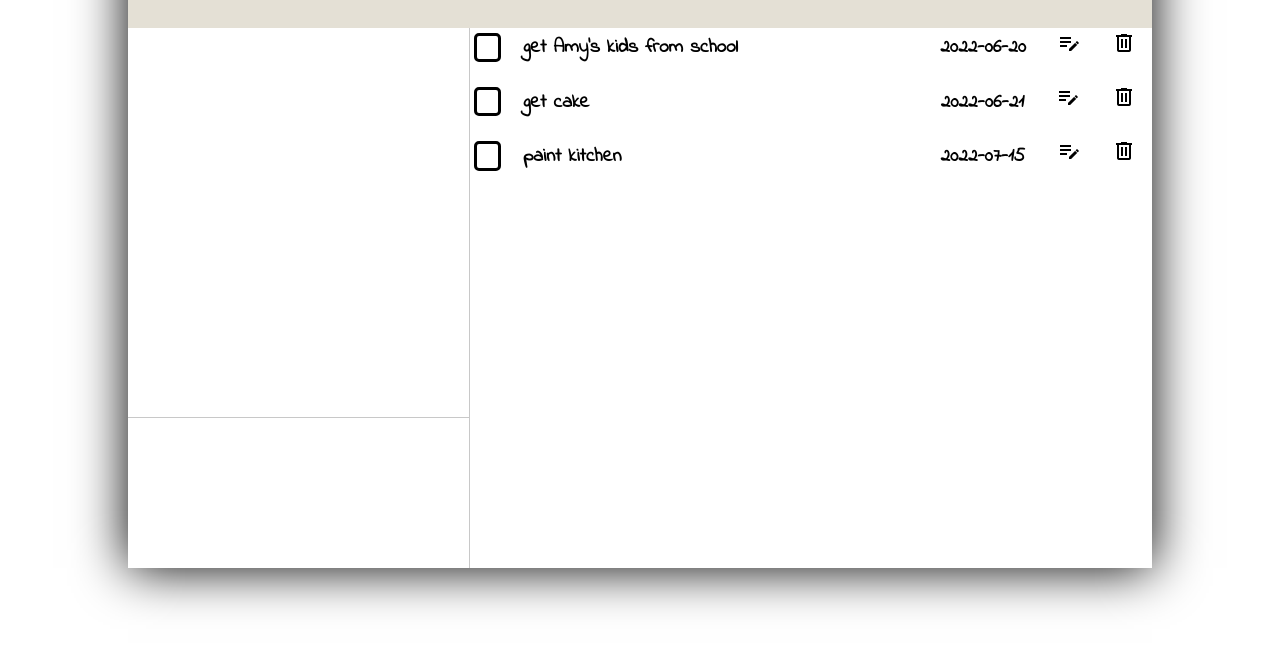
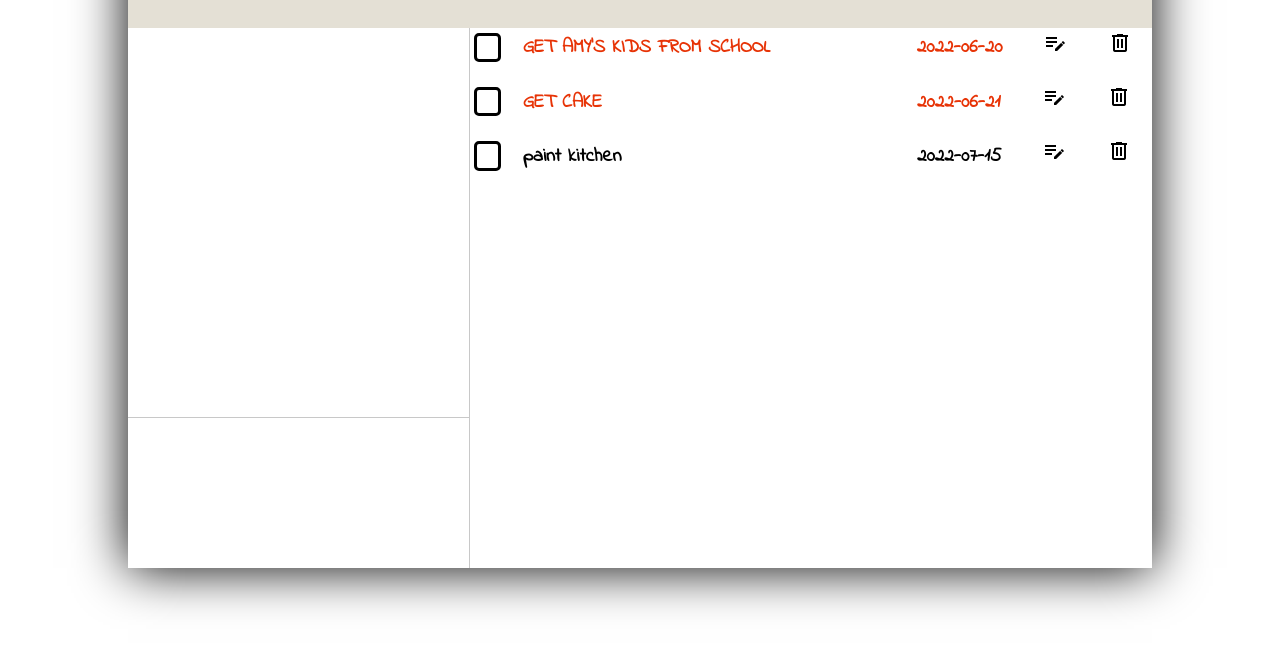
Before and after one commit to prospero-apps/todo-list, a website built with webpack: page dist/index.html in a window 1280 px wide. Shown: the part 152-800 px from the top of the page. Built offline with nearby package versions, Linux system fonts and the light colour scheme; files whose address does not match are found by name.

Commit message:
Add priority styling to todo display

```diff
--- a/src/style.css
+++ b/src/style.css
@@ -2,6 +2,7 @@
     --semitransparent: rgba(255, 255, 255, .75);
     --border-color: rgba(200, 200, 200);
     --bg-color: rgba(165, 153, 115, .3);
+    --high-priority-color: rgb(231, 51, 6);
     --check-mark: url('./icons/check.png');
 }
 
@@ -67,10 +68,15 @@ body {
 .todo-item {
     font-size: .6em;
     font-family: "Indie Flower", sans-serif;
-    font-weight: bold;
+    font-weight:bold;
     display: grid;
-    grid-template-columns: 2fr 1fr;
+    grid-template-columns: 2fr 1.2fr;
     grid-template-rows: 2em 1fr;
+}
+
+.high-priority {
+    color: var(--high-priority-color);
+    text-transform: uppercase;
 }
 
 .todo-title-panel {
@@ -85,7 +91,6 @@ body {
 .todo-title-panel:active {
     color: rgb(68, 63, 63);
     background-color: var(--bg-color);
-    /* font-size: 1.1em; */
 }
 
 .todo-checkbox {
--- a/src/todoDisplay.js
+++ b/src/todoDisplay.js
@@ -35,6 +35,12 @@ function displayTodo(todo) {
     const todoTitle = document.createElement('div');
     todoTitle.className = 'todo-title';
     todoTitle.textContent = todo.getTitle();
+
+    // handle priority
+    if(todo.getPriority() == 'high') {
+        todoItem.classList.add('high-priority');
+    }
+
     todoTitlePanel.appendChild(todoTitle);
 
     todoItem.appendChild(todoTitlePanel);
```
Also changed, not shown: dist/main.js.
